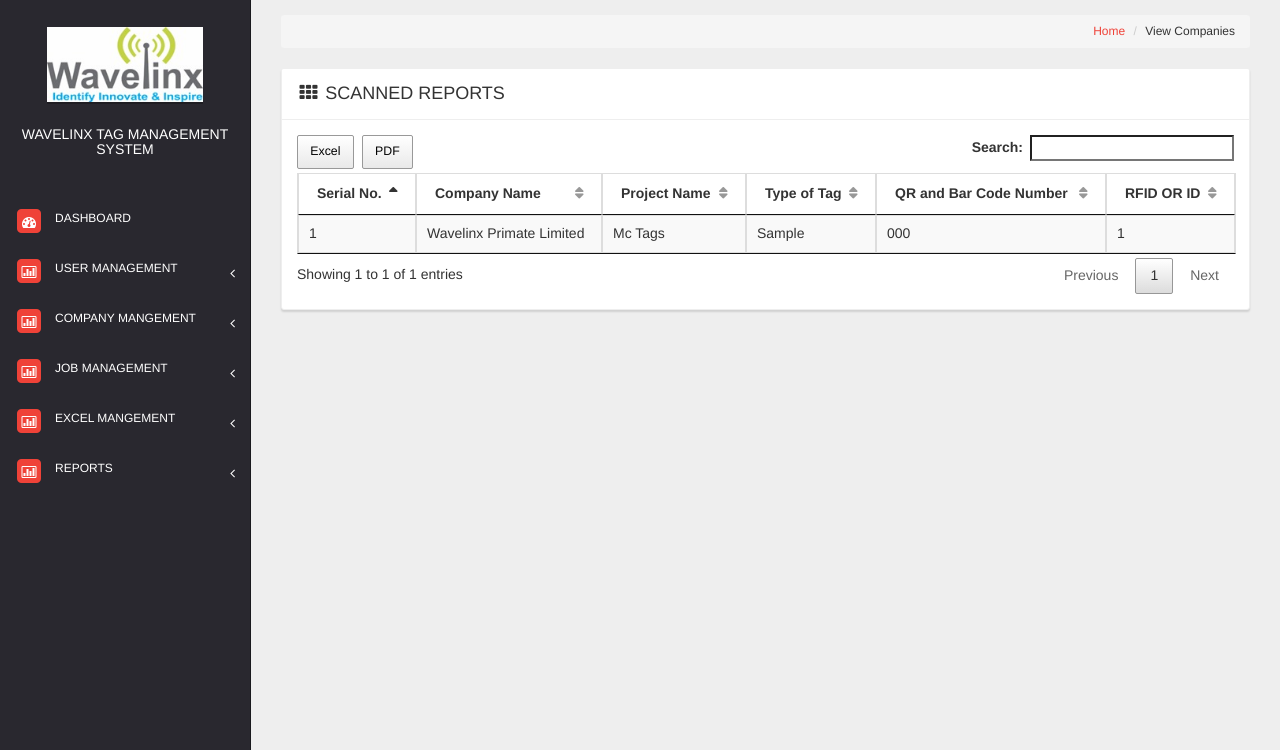
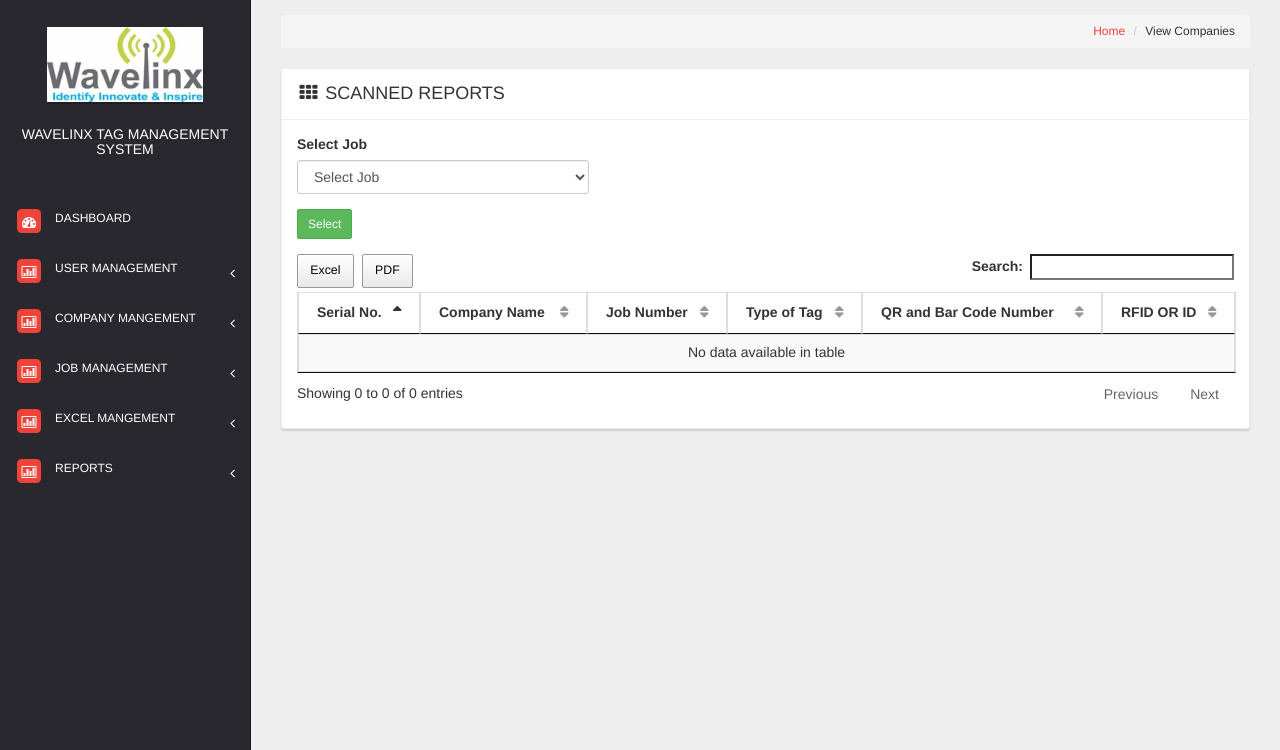
Before and after one commit to CodingDevelopmentSoftware/rfi_tags, a CodeIgniter app: page /testingProject/index.php/reportscontroller/scannedTags in a window 1280 px wide. Shown: the part 51-801 px from the top of the page. Run offline with CodeIgniter, Linux system fonts and the light colour scheme; a user stored in the database is signed in; data comes from the database, SQL or seed files in the repository; tables that the repository leaves empty hold one stand-in row (values such as "Sample post"); some libraries are stand-ins or nearby versions.

Commit message:
report section completed successfully

```diff
--- a/application/config/routes.php
+++ b/application/config/routes.php
@@ -106,14 +106,16 @@ $route['upload_excel']['get'] = 'ExcelManagementController/index';
 $route['save_upload_excel']['post'] = 'ExcelManagementController/saveUploadExcel';
 $route['current_excel']['get'] = 'ExcelManagementController/currentExcel';
 $route['current_excel']['post'] = 'ExcelManagementController/currentExcel';
-$route['remove_duplicate']['get'] = 'ExcelManagementController/removeDuplicate';
-$route['remove_all']['get'] = 'ExcelManagementController/removeAll';
+$route['remove_duplicate/(:any)']['get'] = 'ExcelManagementController/removeDuplicate/$1';
+$route['remove_all/(:any)']['get'] = 'ExcelManagementController/removeAll/$1';
 $route['set_limit']['get'] = 'ExcelManagementController/setLimit';
 $route['save_limit']['post'] = 'ExcelManagementController/saveLimit';
 
 // Reports
 $route['scanned_tags']['get'] = 'ReportsController/scannedTags';
+$route['scanned_tags']['post'] = 'ReportsController/scannedTags';
 $route['unscanned_tags']['get'] = 'ReportsController/unscannedTags';
+$route['unscanned_tags']['post'] = 'ReportsController/unscannedTags';
 
 // Scan Management
 $route['read_rfid_tags']['get'] = 'ScanManagementController/readRfidTags';
--- a/application/controllers/ReportsController.php
+++ b/application/controllers/ReportsController.php
@@ -11,7 +11,20 @@ class ReportsController extends MY_Controller
     public function scannedTags()
     {
         $this->data['title'] = 'Scanned Reports';
-        $this->data['page_data'] = $this->ReportsModel->getScannedtags();
+        $this->data['job_data'] = $this->ProjectManagmentModel->getDataByWhereByOrderBy(
+            'pid,project_name',
+            'project_management',
+            ['status' => ACTIVE_STATUS],
+            'project_name',
+            'ASC'
+        );
+
+        if (isset($_POST['job_id'])) {
+            $jobId = (int)$this->input->post('job_id');
+            $this->data['page_data'] = $this->ReportsModel->getScannedUnscannedTags($jobId, true);
+        } else {
+            $this->data['page_data'] = [];
+        }
         $this->load->view('web/includes/header', $this->data);
         $this->load->view('web/reports/scanned_tags');
         $this->load->view('web/includes/footer');
@@ -19,7 +32,19 @@ class ReportsController extends MY_Controller
     public function unscannedTags()
     {
         $this->data['title'] = 'Unscanned Reports';
-        $this->data['page_data'] = $this->ReportsModel->getUnScannedtags();
+        $this->data['job_data'] = $this->ProjectManagmentModel->getDataByWhereByOrderBy(
+            'pid,project_name',
+            'project_management',
+            ['status' => ACTIVE_STATUS],
+            'project_name',
+            'ASC'
+        );
+        if (isset($_POST['job_id'])) {
+            $jobId = (int)$this->input->post('job_id');
+            $this->data['page_data'] = $this->ReportsModel->getScannedUnscannedTags($jobId, false);
+        } else {
+            $this->data['page_data'] = [];
+        }
         $this->load->view('web/includes/header', $this->data);
         $this->load->view('web/reports/unscanned_tags');
         $this->load->view('web/includes/footer');
--- a/application/models/ReportsModel.php
+++ b/application/models/ReportsModel.php
@@ -4,24 +4,19 @@ defined('BASEPATH') or exit('No direct script access allowed');
 class ReportsModel extends MY_Model
 {
 
-    public function getScannedtags() {
+    public function getScannedUnscannedTags(int $id = 0, bool $scannedType = true)
+    {
+        if ($scannedType) {
+            $whereCondition = ['t.status' => 1, 'project_id' => $id];
+        } else {
+            $whereCondition = ['t.status' => 0, 'project_id' => $id];
+        }
         return $this->db->select('t.type_of_tag, t.qr_and_bar_code_number , t.rfid_or_id, c.company_name, p.project_name')
-        ->from('temp_excel as t')
-        ->join('project_management as p', 'p.pid = t.project_id')
-        ->join('company_management as c', 'c.cid = t.company_id')
-        ->where(['t.status'=> 1])
-        ->get()
-        ->result();
-    }
-    public function getUnScannedtags() {
-        return $this->db->select('t.type_of_tag, t.qr_and_bar_code_number , t.rfid_or_id, c.company_name, p.project_name')
-        ->from('temp_excel as t')
-        ->join('project_management as p', 'p.pid = t.project_id')
-        ->join('company_management as c', 'c.cid = t.company_id')
-        ->where(['t.status'=> 0])
-        ->get()
-        ->result();
+            ->from('temp_excel as t')
+            ->join('project_management as p', 'p.pid = t.project_id')
+            ->join('company_management as c', 'c.cid = t.company_id')
+            ->where($whereCondition)
+            ->get()
+            ->result();
     }
 }
-
-?>
--- a/application/views/web/reports/scanned_tags.php
+++ b/application/views/web/reports/scanned_tags.php
@@ -15,13 +15,29 @@
                 <!-- /.panel-heading -->
                 <div class="panel-body">
                     <?php $this->load->view('web/includes/message'); ?>
+                    <div class="row">
+                        <form action="<?= base_url('scanned_tags') ?>" method="post" class="col-md-4">
+                            <div class="form-group">
+                                <label for="select-job">Select Job</label>
+                                <select id="select-job" class="form-control" name="job_id">
+                                    <option value="">Select Job</option>
+                                    <?php foreach ($job_data as $value) : ?>
+                                        <option value="<?= $value->pid ?>"><?= ucwords($value->project_name) ?></option>
+                                    <?php endforeach; ?>
+                                </select>
+                            </div>
+                            <div class="form-group">
+                                <button class="btn btn-success btn-sm" type="submit">Select</button>
+                            </div>
+                        </form>
+                    </div>
                     <div class="table-responsive">
                         <table class="table table-striped table-bordered table-hover" id="scanned_tags">
                             <thead>
                                 <tr>
                                     <th>Serial No.</th>
                                     <th>Company Name</th>
-                                    <th>Project Name</th>
+                                    <th>Job Number</th>
                                     <th>Type of Tag</th>
                                     <th>QR and Bar Code Number</th>
                                     <th>RFID OR ID</th>
```
Also changed, not shown: application/controllers/ExcelManagementController.php (+28 -11 lines), application/views/web/excelmanagement/current_excel.php (+4 -4 lines), application/views/web/reports/unscanned_tags.php (+17 -1 lines).
